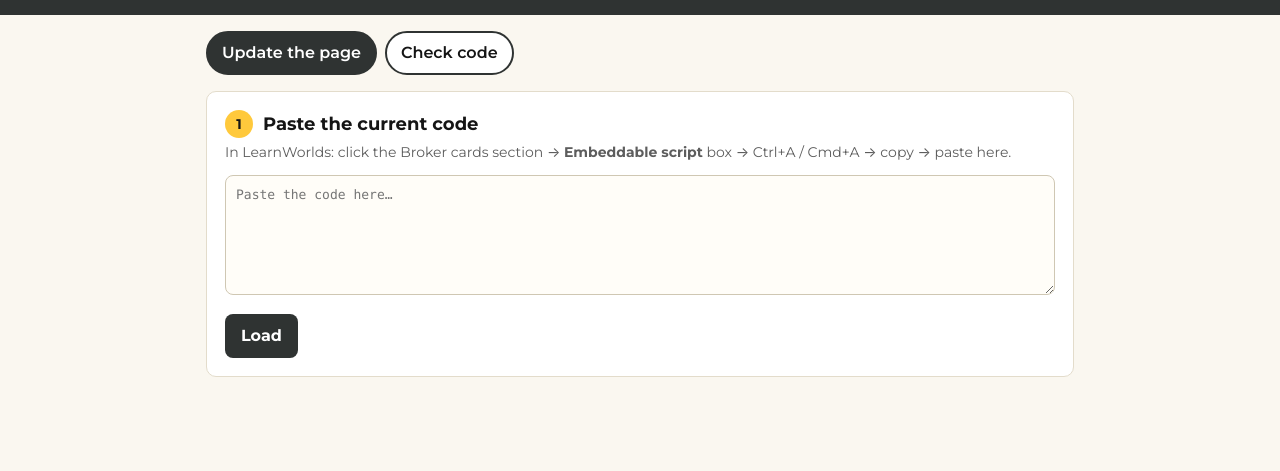
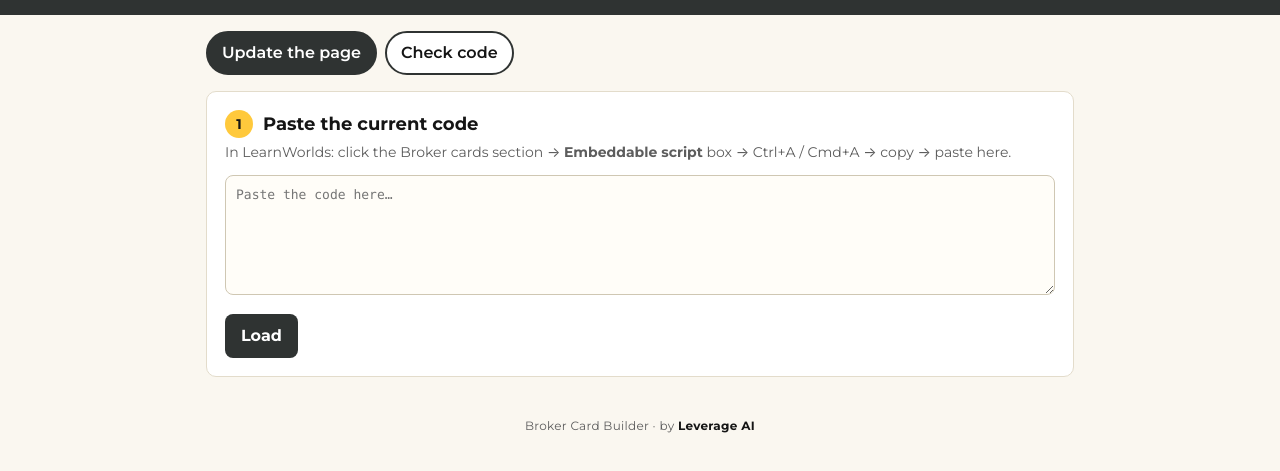
Before and after one commit to samuraisam-ai/broker-card-build, a plain HTML site: page index.html in a window 1280 px wide. Shown: the part 95-566 px from the top of the page. Drawn offline with Linux system fonts and the light colour scheme.

Commit message:
Add Leverage AI credit to footer
Co-Authored-By: Claude Opus 5.5 <noreply@anthropic.com>

```diff
--- a/index.html
+++ b/index.html
@@ -68,6 +68,8 @@
   .steps{margin:12px 0 0;padding-left:20px}
   .toast{position:fixed;left:50%;bottom:20px;transform:translateX(-50%);background:var(--dark);color:#fff;padding:10px 16px;border-radius:999px;font-weight:600;box-shadow:0 6px 20px rgba(0,0,0,.25);z-index:9}
   .muted{color:var(--muted)}
+  .credit{text-align:center;color:var(--muted);font-size:12px;letter-spacing:.3px;padding:8px 16px 28px}
+  .credit b{color:var(--ink);font-weight:700}
 
   /* ---------- view switch ---------- */
   .seg{display:inline-flex;border:2px solid var(--dark);border-radius:999px;overflow:hidden;margin:8px 0 14px}
@@ -236,6 +238,8 @@
     </div>
   </section>
 </main>
+
+<footer class="credit">Broker Card Builder · by <b>Leverage AI</b></footer>
 
 <div class="toast hidden" id="toast"></div>
 <div class="modal hidden" id="modal"><div class="modal-box" role="dialog" aria-modal="true" aria-labelledby="m-title"><h3 id="m-title"></h3><div id="m-body"></div></div></div>
```
